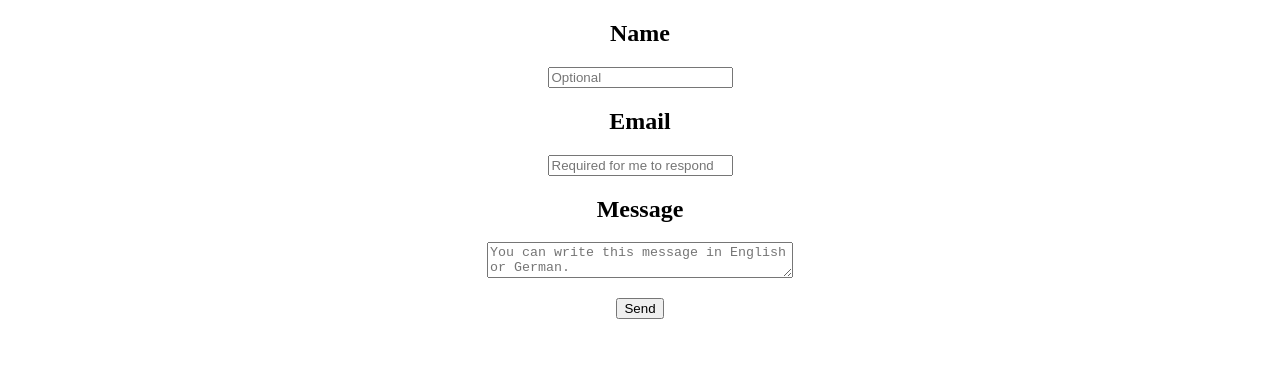
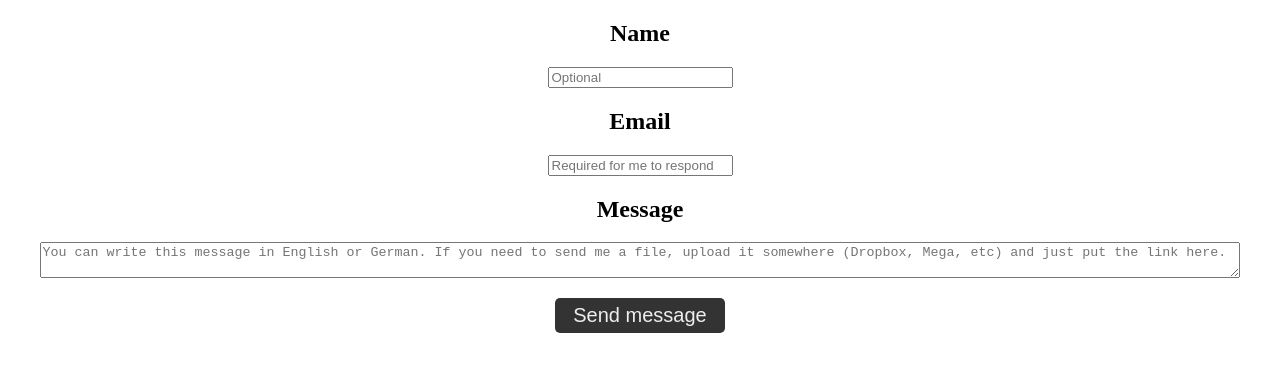
Before and after one commit to six-two/react_contact_form, a React (Create React App) app: page / in a window 1280 px wide. Shown: the top 372 px of the page. Built offline with nearby package versions, Linux system fonts and the light colour scheme.

Commit message:
Misc small changes

```diff
--- a/src/App.scss
+++ b/src/App.scss
@@ -1,5 +1,10 @@
 #root {
+    * {
+        box-sizing: border-box;
+    }
+
     .form {
+
         h1,
         h2 {
             text-align: center;
@@ -9,15 +14,24 @@
         button,
         textarea {
             display: block;
-            margin: auto;
+            margin : auto;
         }
 
         button {
-            margin-top: 20px;
+            margin-top   : 20px;
+            // Make it look similar to the buttons in the warning dialogs
+            outline      : none;
+            background   : #333;
+            border       : none;
+            padding      : 6px 18px;
+            color        : #eee;
+            border-radius: 5px;
+            font-size    : 20px;
+            cursor       : pointer;
         }
 
         textarea {
-            width: min(300px, 100%);
+            width: 95%;
         }
     }
 }
--- a/src/Form.tsx
+++ b/src/Form.tsx
@@ -44,8 +44,8 @@ const Form = (props: Props) => {
         <h2>Email</h2>
         <input id="email" type="text" placeholder="Required for me to respond" onChange={onChange("email")} />
         <h2>Message</h2>
-        <textarea placeholder="You can write this message in English or German." onChange={onChange("message")} />
-        <button onClick={submit}>Send</button>
+        <textarea placeholder="You can write this message in English or German. If you need to send me a file, upload it somewhere (Dropbox, Mega, etc) and just put the link here." onChange={onChange("message")} />
+        <button onClick={submit}>Send message</button>
     </div>
 }
 
--- a/src/Validator.tsx
+++ b/src/Validator.tsx
@@ -11,6 +11,7 @@ You can leave it empty, but then how can I respond to you? If you REALLY cannot
 const NO_MESSAGE_TEXT = "Hey,\nit looks as if you have left the message field empty.";
 
 // SEE SOURCE: https://emailregex.com/
+//eslint-disable-next-line
 const EMAIL_REGEX = /^(([^<>()\[\]\\.,;:\s@"]+(\.[^<>()\[\]\\.,;:\s@"]+)*)|(".+"))@((\[[0-9]{1,3}\.[0-9]{1,3}\.[0-9]{1,3}\.[0-9]{1,3}])|(([a-zA-Z\-0-9]+\.)+[a-zA-Z]{2,}))$/;
 
 
```
